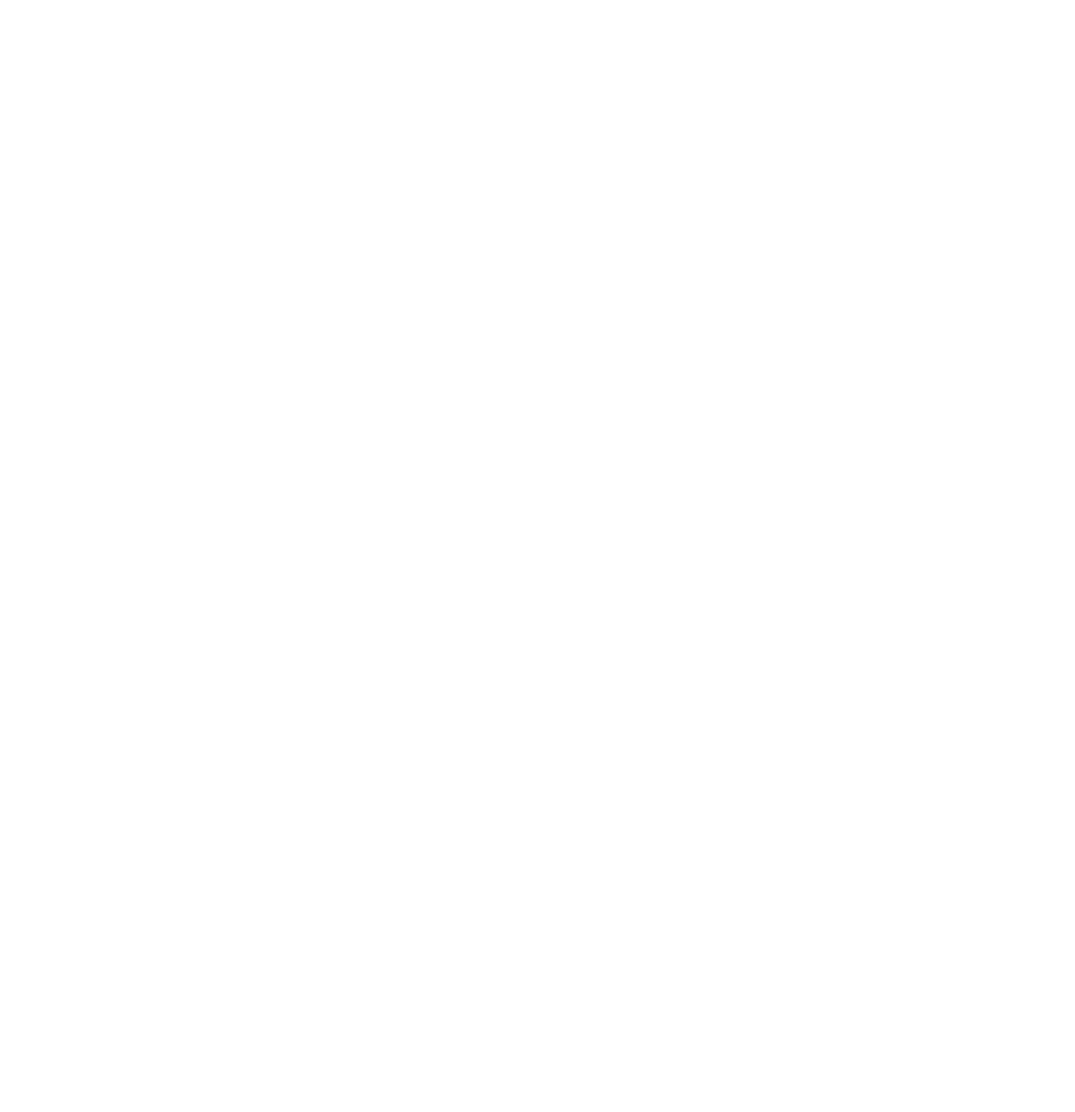
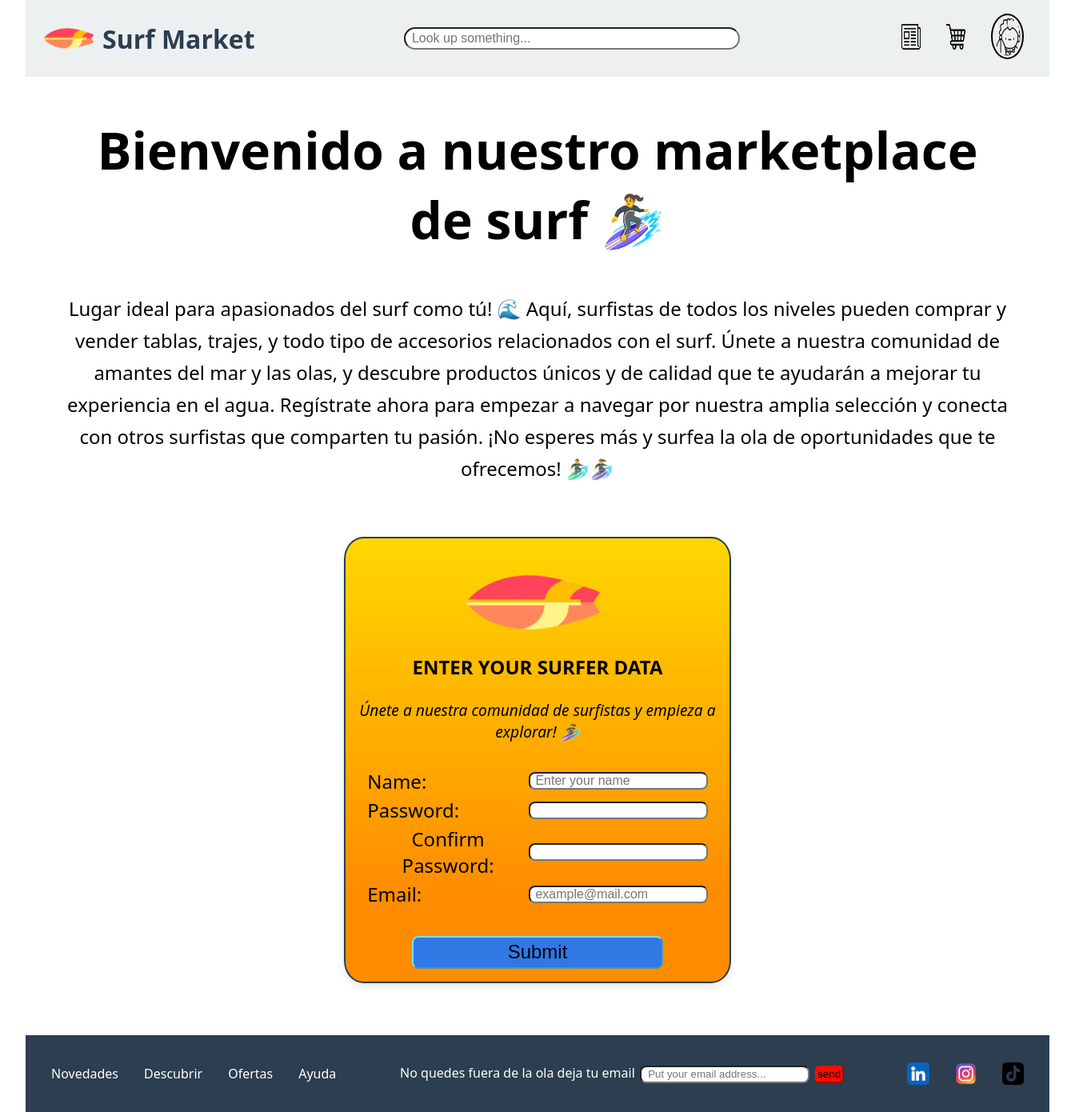
Before and after one commit to PTM83/surferMarket, a React (Vite) app in the folder surferMarketProject/frontend/: page /userProfile in a window 1280 px wide. Before the commit this address had no page. Shown: the whole page at 80% size, 1344 px wide, since content can reach past the window. Before the commit the page ends 800 px from the top, so only its background shows below. Built offline with nearby package versions, Linux system fonts and the light colour scheme.

Commit message:
Crea la vista de Profile Account

```diff
--- a/surferMarketProject/frontend/src/App.css
+++ b/surferMarketProject/frontend/src/App.css
@@ -18,6 +18,9 @@
   --accentColor: #f3ff00;       /* Example: A vibrant yellow */
   --backgroundColor: #ecf0f1;   /* Example: Light background */
   --textColor: #2c3e50;         /* Example: Dark text */
+
+  /*BUTTON STYLE*/
+  --borderRadius: 0.5rem;
 }
 
 body {
@@ -35,7 +38,7 @@
   justify-content: space-between;
   align-items: center;
 
-  /*NAVBAR LEFT SIZE*/
+  /*NAVBAR LEFT POSITION*/
 
 .container-left {
   text-decoration: none;
@@ -63,16 +66,17 @@
 }
 
 
-  /*NAVBAR RIGHT SIZE*/
+  /*NAVBAR MIDDLE POSITION*/
 
   .search-input {
     width:25rem;
     height: 1.5rem;
     border-radius: 2rem;
     font-size: 1rem;
+    padding-inline: 0.5rem;
   }
 
-  /*NAVBAR RIGHT SIZE*/
+  /*NAVBAR RIGHT POSITION*/
     .navbar-right {
 
       display: flex;
@@ -92,7 +96,7 @@
         border-radius: 50%;
         border: 0.15rem solid black;
         padding: 0.15rem;
-        margin-inline: 1em
+        margin-inline: 1em;
       }
 
     }
@@ -131,8 +135,9 @@
     .mail-input {
       width:12rem;
       height: 1.1rem;
-      border-radius: 0.5rem;
+      border-radius: var(--borderRadius);
       margin-inline: 0.4rem;
+      padding-inline: 0.5rem;
     }
     span {
       color: white;
@@ -155,3 +160,90 @@
     }
   }
 }
+
+.profile-container {
+  display:flex;
+  justify-content: center;
+  align-items:center;
+  flex-grow: 1;
+  height: 80vh;
+}
+
+.surfer-profile-introduction {
+  padding:3rem;
+
+  h1 {
+    font-size: 4rem;
+    padding-bottom: 3rem;
+  }
+
+  p {
+    font-size: 1.5rem;
+    line-height: 2.5rem;
+  }
+}
+
+.surfer-form {
+  display: flex;
+  flex-direction: column;
+  justify-content: space-between;
+  align-items: center;
+
+  width:28rem;
+  height: fit-content;
+  background: linear-gradient(to bottom, #FFD700 0%, #FF8C00 80%); /* yellow -> orange -> brown */;
+  box-shadow: 0 4px 8px rgba(0, 0, 0, 0.1);
+  border-radius: 5%;
+  border: 2px solid var(--textColor);
+  padding: 1rem;
+  margin-bottom: 3rem;
+
+  .form-logo {
+    height: 8rem;
+    transform: rotate(-135deg);
+  }
+
+  h2 {
+    padding-block-end: 1.5rem;
+    text-transform: uppercase;
+  }
+
+  p {
+    font-size: 1.2rem;
+    font-weight: 500;
+    text-align: center;
+    font-style: italic;
+    margin-bottom: 2rem;
+  }
+
+  .div-form {
+    display: flex;
+    flex-direction: row;
+    justify-content: space-between;
+    align-items: center;
+    margin-bottom: 0.2rem;
+
+    width: 95%;
+    height:fit-content;
+
+    label {
+      font-size: 1.5rem;
+    }
+
+    input {
+      border-radius: var(--borderRadius);
+      padding-inline: 0.4rem;
+      font-size: 1rem;
+    }
+
+  }
+  .profile-button {
+    width:70%;
+    font-size: 1.5rem;
+    margin-top: 2rem;
+    padding: 0.3rem;
+    background-color: rgb(48, 120, 228);
+    border-radius: var(--borderRadius);
+    border-color: #7ae0fa;
+  }
+}
--- a/surferMarketProject/frontend/src/App.jsx
+++ b/surferMarketProject/frontend/src/App.jsx
@@ -2,6 +2,7 @@
 import './App.css'
 import { TestView } from './pages/TestView'
 import { SurferHomePage } from './pages/SurferHomePage'
+import { SurferProfileAccount } from './pages/SurferProfileAccount'
 
 function App() {
 return (
@@ -9,6 +10,9 @@
     <Routes>
 
       <Route path='/' element = {<SurferHomePage/>}>
+      </Route>
+
+      <Route path='/userProfile' element = {<SurferProfileAccount/>}>
       </Route>
 
       <Route path='/testView' element = {<TestView/>}>
--- a/surferMarketProject/frontend/src/components/SurferAvatarUser.jsx
+++ b/surferMarketProject/frontend/src/components/SurferAvatarUser.jsx
@@ -4,7 +4,7 @@
 export const SurferAvatarUser = () => {
   return (
     <>
-      <Link to = '/testView' className='avatar-container'>
+      <Link to = '/userProfile' className='avatar-container'>
         <img src= { surfinAvatar } alt = 'avatar' className='avatar-logo'></img>
       </Link>
     </>
--- /dev/null
+++ b/surferMarketProject/frontend/src/pages/SurferProfileAccount.jsx
@@ -0,0 +1,64 @@
+import { SurferFooter } from "../components/SurferFooter"
+import { SurferHeader } from "../components/SurferHeader"
+
+import tableSurf from '../assets/icons/surfing-board.png'
+
+export const SurferProfileAccount = () => {
+
+  const formFields = [
+    { id: 'name', label: 'Name', type: 'text', placeholder: 'Enter your name', required: true },
+    { id: 'password', label: 'Password', type: 'password', minLength: 8, required: true },
+    { id: 'confirmPassword', label: 'Confirm Password', type: 'password', minLength: 8, required: true },
+    { id: 'email', label: 'Email', type: 'email', placeholder: 'example@mail.com', required: true }
+  ];
+
+  return (
+    <>
+    <SurferHeader />
+
+    <section className="surfer-profile-introduction">
+      <h1>Bienvenido a nuestro marketplace de surf 🏄‍♀️</h1>
+      <p>Lugar ideal para apasionados del surf como tú! 🌊 Aquí,
+        surfistas de todos los niveles pueden comprar y vender tablas, trajes, y todo tipo de accesorios relacionados
+        con el surf. Únete a nuestra comunidad de amantes del mar y las olas, y descubre productos únicos y de calidad
+        que te ayudarán a mejorar tu experiencia en el agua. Regístrate ahora para empezar a navegar por nuestra amplia
+        selección y conecta con otros surfistas que comparten tu pasión. ¡No esperes más y surfea la ola de oportunidades
+        que te ofrecemos! 🏄‍♂️🏄‍♀️
+      </p>
+    </section>
+
+      <section className='profile-container'>
+
+        <form action='/submit' method='POST' className="surfer-form">
+
+        <img src={ tableSurf } alt='Logo' className='form-logo'></img>
+
+        <h2>Enter your Surfer Data</h2>
+
+        <p>Únete a nuestra comunidad de surfistas y empieza a explorar! 🏄‍♀️</p>
+
+        {
+          formFields.map((field) => (
+          <div key={field.id} className="div-form">
+            <label htmlFor={field.id}>{field.label}:</label>
+            <input
+              type={field.type}
+              id={field.id}
+              name={field.id}
+              placeholder={field.placeholder || ''}
+              minLength={field.minLength || undefined}
+              required={field.required}
+            />
+          </div>
+        ))
+        }
+
+          <input type="submit" value="Submit" className="profile-button"/>
+        </form>
+
+      </section>
+
+      <SurferFooter />
+    </>
+  )
+}
```
